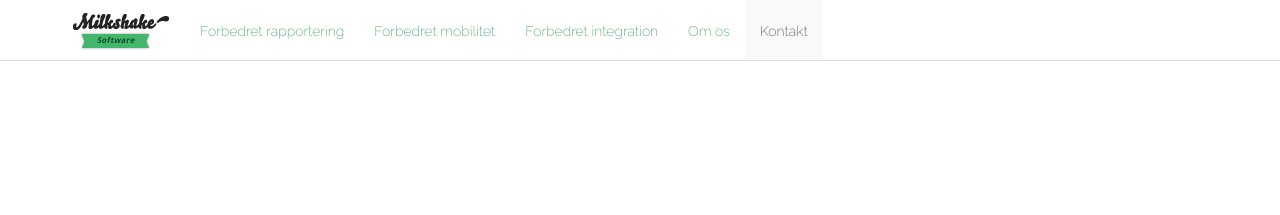
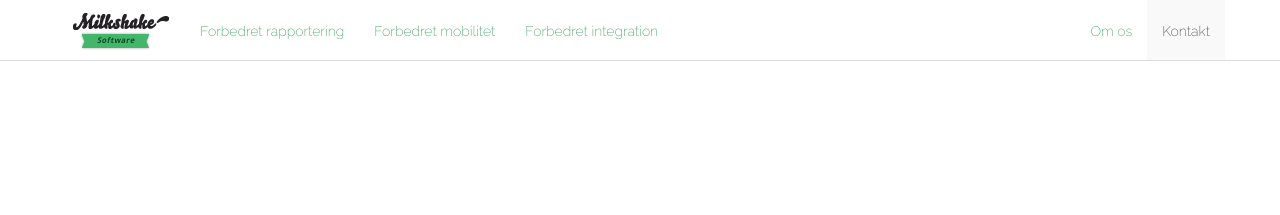
Before and after one commit to milkshakesoftware/milkshakesoftware.github.com, a Jekyll site: the page built from kontakt/index.md, in a window 1280 px wide. Shown: the top 215 px of the page. Built offline with Jekyll 4.4.1, drawn with Linux system fonts in a browser that asks for light colours; some web fonts are replaced.

Commit message:
Move menu items to the right

```diff
--- a/_includes/header.html
+++ b/_includes/header.html
@@ -23,6 +23,18 @@
         {% endif %}
         {% endfor %}
       </ul>
+      <ul class="nav navbar-nav navbar-right">
+        {% assign sorted_pages = site.pages | sort:"sortOrder" %}
+        {% for node in sorted_pages %}
+        {% if node.showInNavBarRight %}
+        {% if page.url == node.url %}
+          <li class="active"><a href="{{ node.url | prepend: site.baseurl }}">{{ node.title }}</a></li>
+        {% else %}
+          <li><a href="{{ node.url | prepend: site.baseurl }}">{{ node.title }}</a></li>
+        {% endif %}
+        {% endif %}
+        {% endfor %}
+      </ul>
     </nav>
   </div>
 
--- a/om-milkshake/index.html
+++ b/om-milkshake/index.html
@@ -1,8 +1,8 @@
 ---
 layout: default
 title: Om os
-showInNavBar: true
-sortOrder: 40
+showInNavBarRight: true
+sortOrder: 100
 permalink: om-milkshake/
 ---
 
```
Also changed, not shown: kontakt/index.md (+2 -2 lines).
